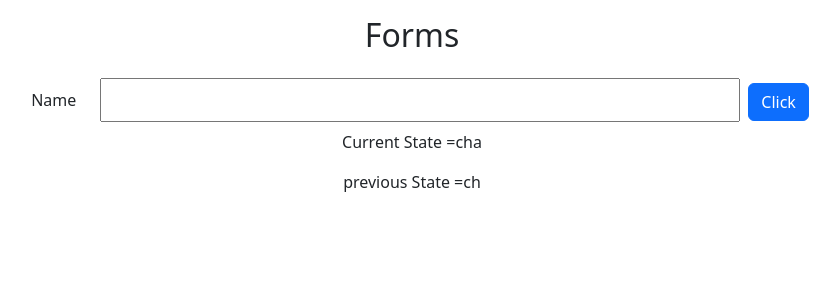
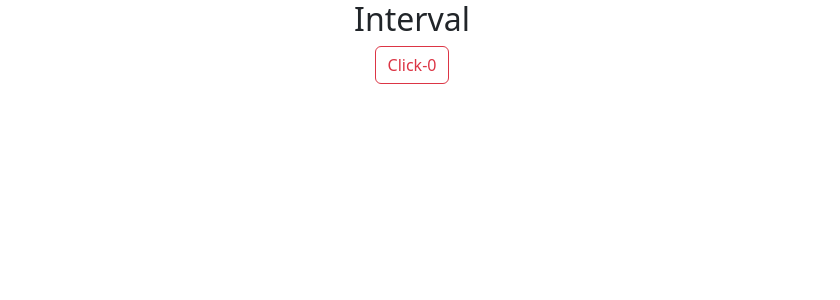
Before and after one commit to chandu-0214/extra-react, a React (Create React App) app in the folder 02React/: page / in a window 1280 px wide. Shown: the top 300 px of the page, without its empty margins (228-1068 px from the left). Built offline with nearby package versions, Linux system fonts and the light colour scheme.

Commit message:
first commit

```diff
--- a/02React/src/App.js
+++ b/02React/src/App.js
@@ -1,12 +1,12 @@
 import "./App.css";
-import Forms from "./components/Hooks/Forms";
+import Interval from "./components/Hooks/Interval";
 
 
 
 function App() {
   return (
     <div className="App">
-      <Forms/>
+      <Interval/>
 
     </div>
   );
--- a/02React/src/components/Hooks/Forms.js
+++ b/02React/src/components/Hooks/Forms.js
@@ -32,7 +32,7 @@ const Forms = () => {
             <label ref={nameRef} className='p-2 m-2'>Name</label>
             <input ref={inputRef} id="inputName" className='p-2 m-2 form-control-bg-info  w-50'type="text" name="name" onChange={handleInput} />
             <button  ref={buttonRef} onClick={handleButton} className='btn btn-primary'>Click</button>
-             <p>Current State ={"cha"}</p>  {/* // useState */}
+            <p>Current State ={"cha"}</p>  {/* // useState */}
             <p>previous  State ={"ch"}</p>  {/* // useRef */}
         </div>
     </div>
--- /dev/null
+++ b/02React/src/components/Hooks/Interval.js
@@ -0,0 +1,30 @@
+import React, { useEffect, useState } from 'react'
+
+const Interval = () => {
+    const [count,setCount]=useState(0)
+    const handleButton=()=>{
+        setCount(count+1)
+    }
+    console.log("first")
+
+
+    useEffect(()=>{
+        const fetching=()=>{
+            // fetch API calls
+        // data is came after 2 min
+        console.log("Data was recieved")
+        // this data will store in state variable and here we will update by using state setter function
+
+        }
+        fetching()
+    })
+  return (
+    <div>
+    {console.log("Third")}
+        <h2>Interval</h2>
+        <button onClick={handleButton} className='btn btn-outline-danger '>Click-{count}</button>
+    </div>
+  )
+}
+
+export default Interval
```
Also changed, not shown: 02React/src/components/Hooks/Notes.md (added, +18 -0 lines).
